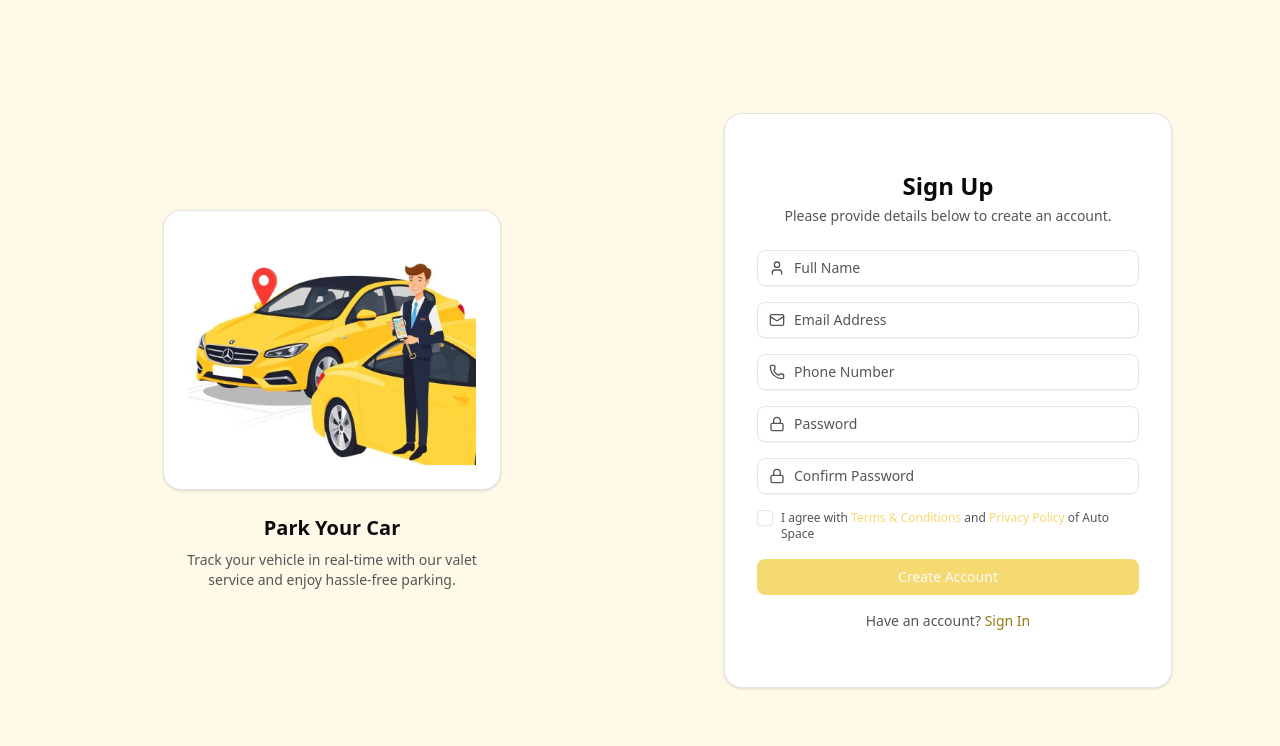
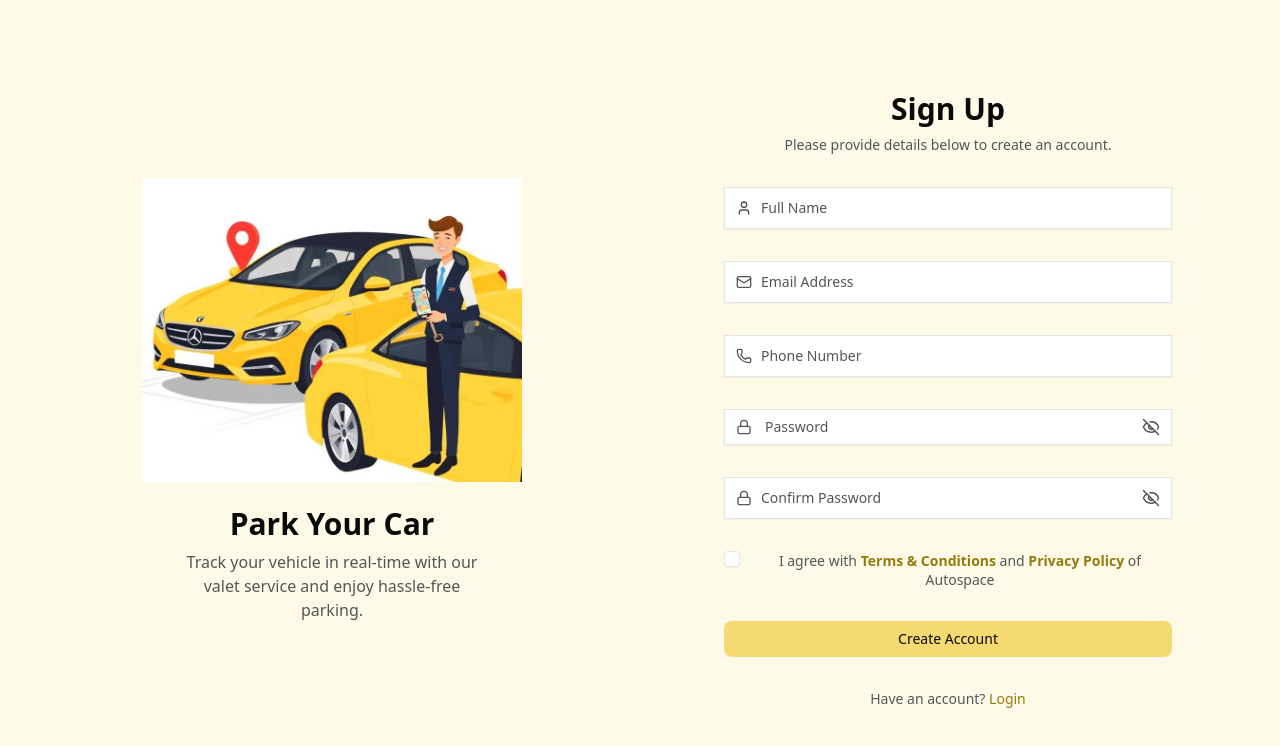
Before and after one commit to devxtra-community/autospace, a Next.js app in the folder nextjs-autospace/: page /register in a window 1280 px wide. Shown: the top 746 px of the page. Built offline with nearby package versions, Linux system fonts and the light colour scheme.

Commit message:
feat(auth): complete register page

```diff
--- a/nextjs-autospace/src/app/globals.css
+++ b/nextjs-autospace/src/app/globals.css
@@ -59,7 +59,7 @@
   --primary-foreground: oklch(0.985 0 0);
   --secondary: #917C0E;
   --secondary-foreground: oklch(0.205 0 0);
-  --muted: oklch(0.96 0.02 95);
+  --muted: oklch(100% 0.00011 271.152);
   --muted-foreground: oklch(0.45 0 0);
   --accent: oklch(0.97 0 0);
   --accent-foreground: oklch(0.205 0 0);
--- a/nextjs-autospace/src/components/(auth)/registerForm.tsx
+++ b/nextjs-autospace/src/components/(auth)/registerForm.tsx
@@ -1,108 +1,142 @@
+"use client";
+
 import { Card, CardContent } from "@/components/ui/card";
 import { Button } from "@/components/ui/button";
 import { Input } from "@/components/ui/input";
 import { Checkbox } from "@/components/ui/checkbox";
 
-import { Mail, Phone, User, Lock } from "lucide-react";
+import { Mail, Phone, User, Lock, Eye, EyeOff } from "lucide-react";
+import { useState } from "react";
 
 export default function RegisterLayout() {
+  const [showPassword, setShowPassword] = useState(false);
+  const [confirm, setConfirm] = useState(false);
+
   return (
     <div className="min-h-screen bg-background flex items-center justify-center px-6">
       <div className="max-w-6xl w-full grid grid-cols-1 md:grid-cols-2 gap-20 items-center">
         {/* LEFT SIDE */}
         <div className="hidden md:flex flex-col items-center text-center">
-          <Card className="p-6 rounded-2xl">
+          {/* <Card className="p-6 rounded"> */}
           <img
             src="/valet-illustration.png"
             alt="Park Your Car"
-              className="w-72"
+            // width={420}
+            // height={320}
+            className="
+                 w-[380px]  h-auto
+                 min-[1440px]:w-[450px]
+                 min-[1440px]:h-[350px] "
           />
-          </Card>
+          {/* </Card> */}
 
-          <h2 className="mt-6 text-xl font-semibold text-foreground">
+          <h2 className="mt-6 text-3xl font-semibold text-foreground">
             Park Your Car
           </h2>
-          <p className="mt-2 text-sm text-muted-foreground max-w-xs">
+          <p className="mt-2 text-md text-muted-foreground max-w-xs">
             Track your vehicle in real-time with our valet service and enjoy
             hassle-free parking.
           </p>
         </div>
 
         {/* RIGHT SIDE */}
-        <Card className="w-full max-w-md mx-auto rounded-2xl">
-          <CardContent className="p-8">
-            <h1 className="text-2xl font-semibold text-center">Sign Up</h1>
-            <p className="text-sm text-muted-foreground text-center mt-1">
+        <Card className="w-full max-w-lg mx-auto bg-background border-none shadow-none rounded-2xl">
+          <CardContent className="p-8 flex flex-col gap-2">
+            <h1 className="text-3xl font-semibold text-center">Sign Up</h1>
+            <p className="text-sm text-muted-foreground text-center ">
               Please provide details below to create an account.
             </p>
 
-            <div className="mt-6 space-y-4">
+            <div className="mt-6 space-y-8">
               {/* Full Name */}
-              <div className="relative">
+              <div className="relative bg-muted">
                 <User className="absolute left-3 top-1/2 -translate-y-1/2 h-4 w-4 text-muted-foreground" />
-                <Input className="pl-9" placeholder="Full Name" />
+                <Input
+                  className="pl-9 py-5 bg-muted rounded-none"
+                  placeholder="Full Name"
+                />
               </div>
 
               {/* Email */}
-              <div className="relative">
+              <div className="relative bg-muted">
                 <Mail className="absolute left-3 top-1/2 -translate-y-1/2 h-4 w-4 text-muted-foreground" />
                 <Input
-                  className="pl-9"
+                  className="pl-9 py-5 bg-muted rounded-none"
                   type="email"
                   placeholder="Email Address"
                 />
               </div>
 
               {/* Phone */}
-              <div className="relative">
+              <div className="relative bg-muted ">
                 <Phone className="absolute left-3 top-1/2 -translate-y-1/2 h-4 w-4 text-muted-foreground" />
-                <Input className="pl-9" type="tel" placeholder="Phone Number" />
+                <Input
+                  className="pl-9 py-5 bg-muted rounded-none"
+                  type="tel"
+                  placeholder="Phone Number"
+                />
               </div>
 
               {/* Password */}
+              <div>
                 <div className="relative">
                   <Lock className="absolute left-3 top-1/2 -translate-y-1/2 h-4 w-4 text-muted-foreground" />
                   <Input
-                  className="pl-9"
-                  type="password"
+                    type={showPassword ? "text" : "password"}
                     placeholder="Password"
+                    className="pl-10 pr-10 bg-muted rounded-none"
                   />
+                  <button
+                    type="button"
+                    onClick={() => setShowPassword(!showPassword)}
+                    className="absolute right-3 top-1/2 -translate-y-1/2 text-muted-foreground"
+                  >
+                    {showPassword ? <Eye size={18} /> : <EyeOff size={18} />}
+                  </button>
+                </div>
               </div>
 
               {/* Confirm Password */}
-              <div className="relative">
+              <div className="relative  ">
                 <Lock className="absolute left-3 top-1/2 -translate-y-1/2 h-4 w-4 text-muted-foreground" />
                 <Input
-                  className="pl-9"
-                  type="password"
+                  type={confirm ? "text" : "password"}
+                  className="pl-9 py-5 bg-muted rounded-none"
                   placeholder="Confirm Password"
                 />
+                <button
+                  type="button"
+                  onClick={() => setConfirm(!confirm)}
+                  className="absolute right-3 top-1/2 -translate-y-1/2 text-muted-foreground"
+                >
+                  {confirm ? <Eye size={18} /> : <EyeOff size={18} />}
+                </button>
               </div>
 
               {/* Terms */}
-              <div className="flex items-start gap-2 text-xs text-muted-foreground">
-                <Checkbox id="terms" />
-                <label htmlFor="terms" className="leading-snug">
+              <div className="flex items-start gap-2 text-sm text-muted-foreground">
+                <Checkbox id="terms" className="bg-muted" />
+                <label htmlFor="terms" className="leading-snug text-center">
                   I agree with{" "}
-                  <span className="text-primary cursor-pointer">
+                  <span className="text-secondary font-bold cursor-pointer">
                     Terms & Conditions
                   </span>{" "}
                   and{" "}
-                  <span className="text-primary cursor-pointer">
+                  <span className="text-secondary font-bold cursor-pointer">
                     Privacy Policy
                   </span>{" "}
-                  of Auto Space
+                  of Autospace
                 </label>
               </div>
 
               {/* Button */}
-              <Button className="w-full ">Create Account</Button>
+              <Button className="w-full text-text ">Create Account</Button>
 
               {/* Footer */}
               <p className="text-sm text-center text-muted-foreground">
                 Have an account?{" "}
                 <span className="text-secondary font-medium cursor-pointer">
-                  Sign In
+                  Login
                 </span>
               </p>
             </div>
--- a/nextjs-autospace/src/components/ui/input.tsx
+++ b/nextjs-autospace/src/components/ui/input.tsx
@@ -9,7 +9,7 @@ function Input({ className, type, ...props }: React.ComponentProps<"input">) {
       data-slot="input"
       className={cn(
         "file:text-foreground placeholder:text-muted-foreground selection:bg-primary selection:text-primary-foreground dark:bg-input/30 border-input h-9 w-full min-w-0 rounded-md border bg-transparent px-3 py-1 text-base shadow-xs transition-[color,box-shadow] outline-none file:inline-flex file:h-7 file:border-0 file:bg-transparent file:text-sm file:font-medium disabled:pointer-events-none disabled:cursor-not-allowed disabled:opacity-50 md:text-sm",
-        "focus-visible:border-ring focus-visible:ring-ring/50 focus-visible:ring-[3px]",
+        // "focus-visible:border-ring focus-visible:ring-ring/50 focus-visible:ring-[3px]",
         "aria-invalid:ring-destructive/20 dark:aria-invalid:ring-destructive/40 aria-invalid:border-destructive",
         className,
       )}
```
Lines whose indentation alone changed are shown as unchanged.
